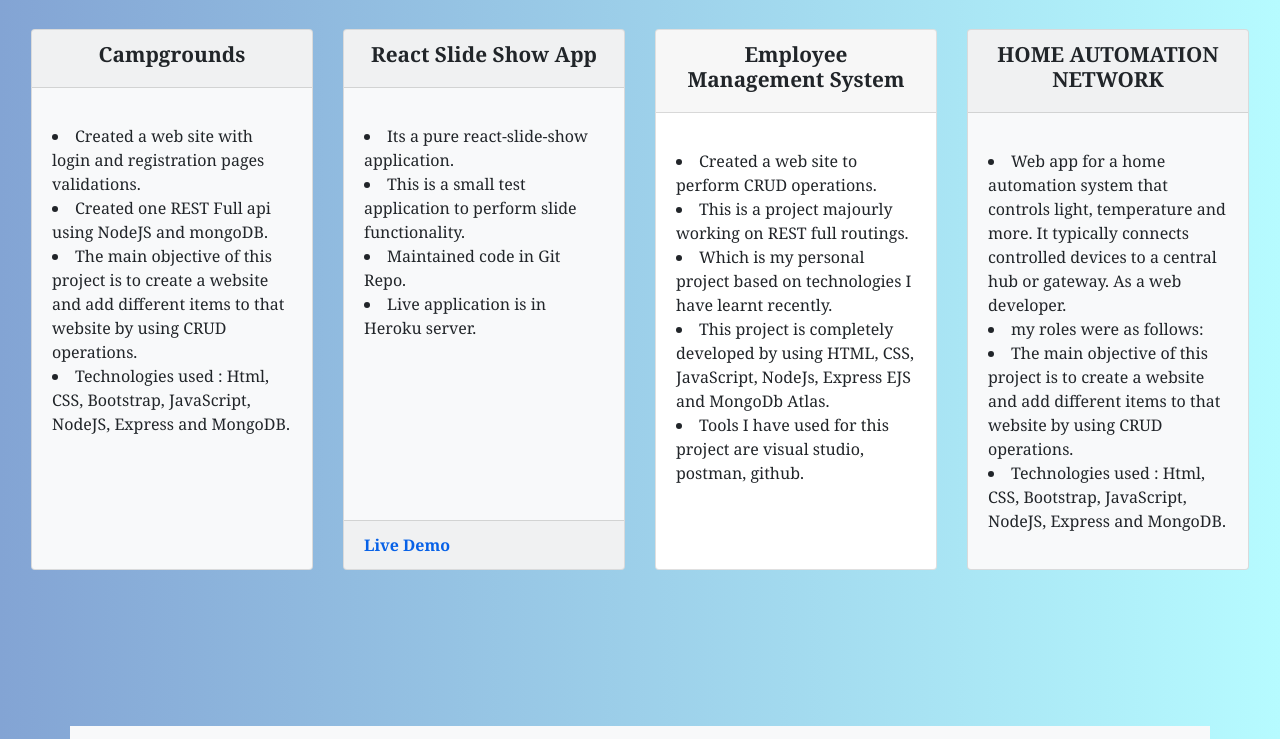
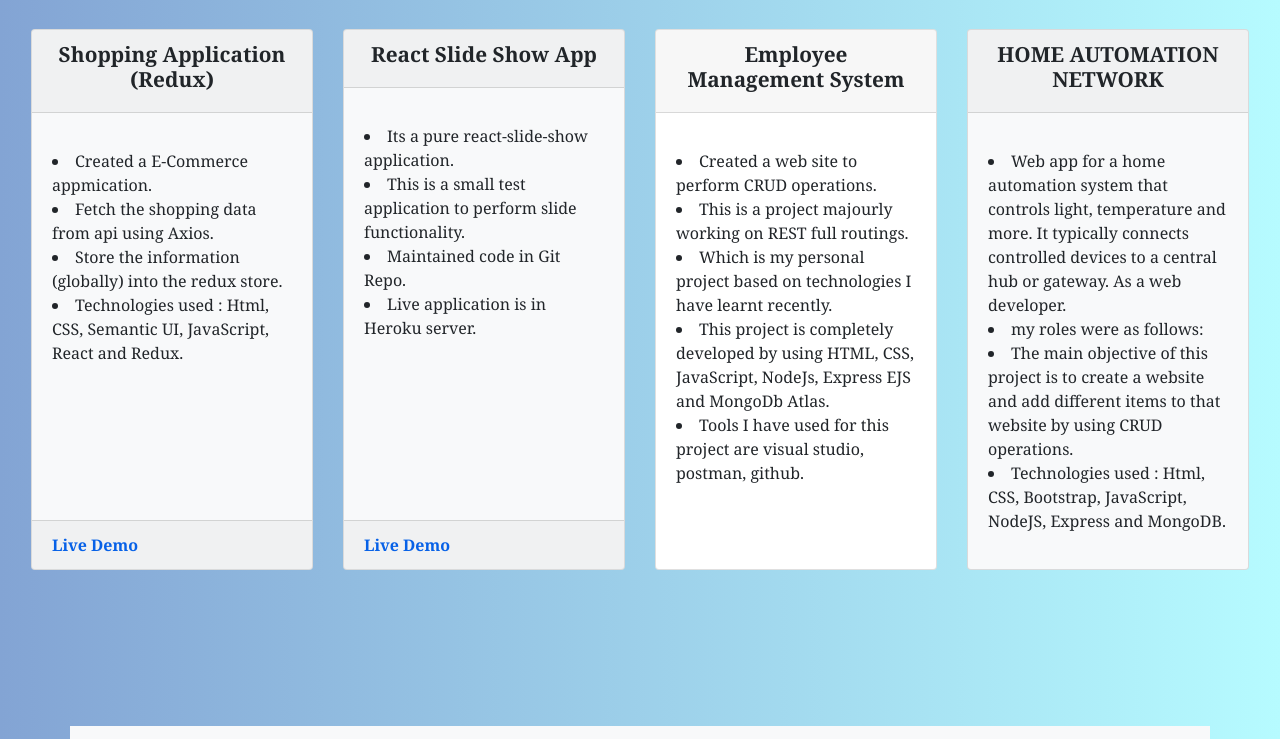
Before and after one commit to anveshdamulur/myportfolio, a plain HTML site: page index.html in a window 1280 px wide. Shown: the part 3679-4418 px from the top of the page. Drawn offline with nearby package versions, Linux system fonts and the light colour scheme; a script that the page names is missing.

Commit message:
adding new shopping  project

```diff
--- a/index.html
+++ b/index.html
@@ -287,16 +287,19 @@
     data-aos-once="false" class="card-deck p-3">
         <div class="card bg-light">
             <div class="card-header text-center" >
-                <h1 style="font-weight: bold; font-size: 1.3em;">Campgrounds</h1>
+                <h1 style="font-weight: bold; font-size: 1.3em;">Shopping Application (Redux)</h1>
             </div>
           <div class="card-body ">
             <p class="card-text">
-                <li>Created a web site with login and registration pages validations.</li>
-                <li>Created one REST Full api using NodeJS and mongoDB.</li>
-                <li>The main objective of this project is to create a website and add different items to that website by using CRUD operations.</li>
-                <li>Technologies used : Html, CSS, Bootstrap, JavaScript, NodeJS, Express and MongoDB.</li>
+                <li>Created a E-Commerce appmication.</li>
+                <li>Fetch the shopping data from api using Axios.</li>
+                <li>Store the information (globally) into the redux store.</li>
+                <li>Technologies used : Html, CSS, Semantic UI, JavaScript, React and Redux.</li>
             </p>
           </div>
+          <div class="card-footer">
+            <a href="https://upbeat-pike-37326f.netlify.app/"  target="_blank">Live Demo</a>
+        </div>
         </div>
         <div class="card bg-light">
           <div class="card-header text-center">
```
